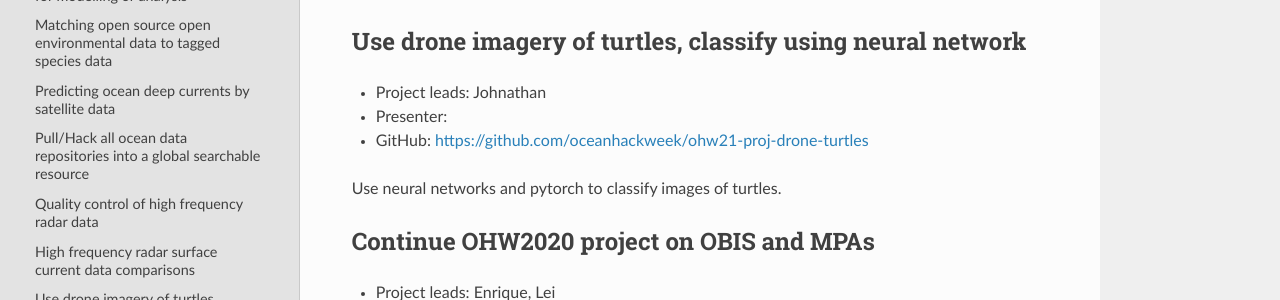
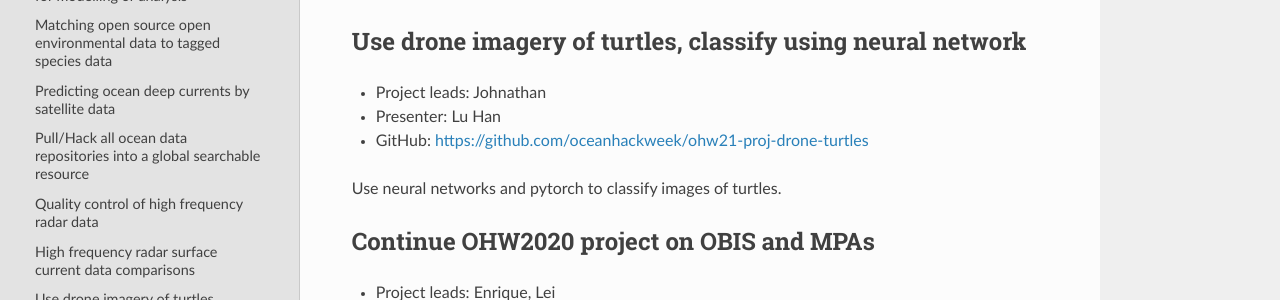
Before and after one commit to oceanhackweek/ohw-resources, an MkDocs documentation site: the page built from docs/projects/projectlist.md, in a window 1280 px wide and 900 px high, scrolled down 2088 px. Shown: the part 151-451 px from the top of the window. Built offline with MkDocs 1.6.1, drawn with Linux system fonts in a browser that asks for light colours; nearby versions of some CDN libraries.

Commit message:
update presenter for drone turtles

```diff
--- a/docs/projects/projectlist.md
+++ b/docs/projects/projectlist.md
@@ -70,7 +70,7 @@ Project ideas:
 ## Use drone imagery of turtles, classify using neural network
 
 - Project leads: Johnathan
-- Presenter:
+- Presenter: Lu Han
 - GitHub: [https://github.com/oceanhackweek/ohw21-proj-drone-turtles](https://github.com/oceanhackweek/ohw21-proj-drone-turtles)
 
 Use neural networks and pytorch to classify images of turtles.
```
